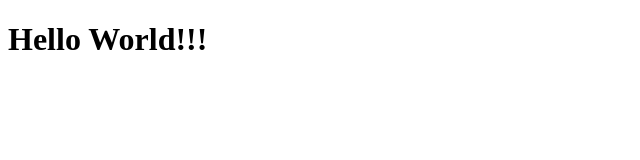
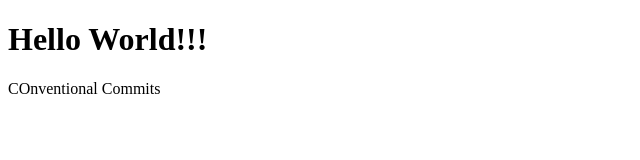
Before and after one commit to robsantossilva/fullcycle-git-github, a plain HTML site: page index.html in a window 1280 px wide. Shown: the whole page, without its empty margins (0-640 px from the left). Drawn offline with Linux system fonts and the light colour scheme.

Commit message:
feat: :sparkles: Add paragraph
Add a paragraph inside a body tag

Ref issue #2

```diff
--- a/index.html
+++ b/index.html
@@ -8,5 +8,6 @@
   </head>
   <body>
     <h1>Hello World!!!</h1>
+    <p>COnventional Commits</p>
   </body>
 </html>
```
